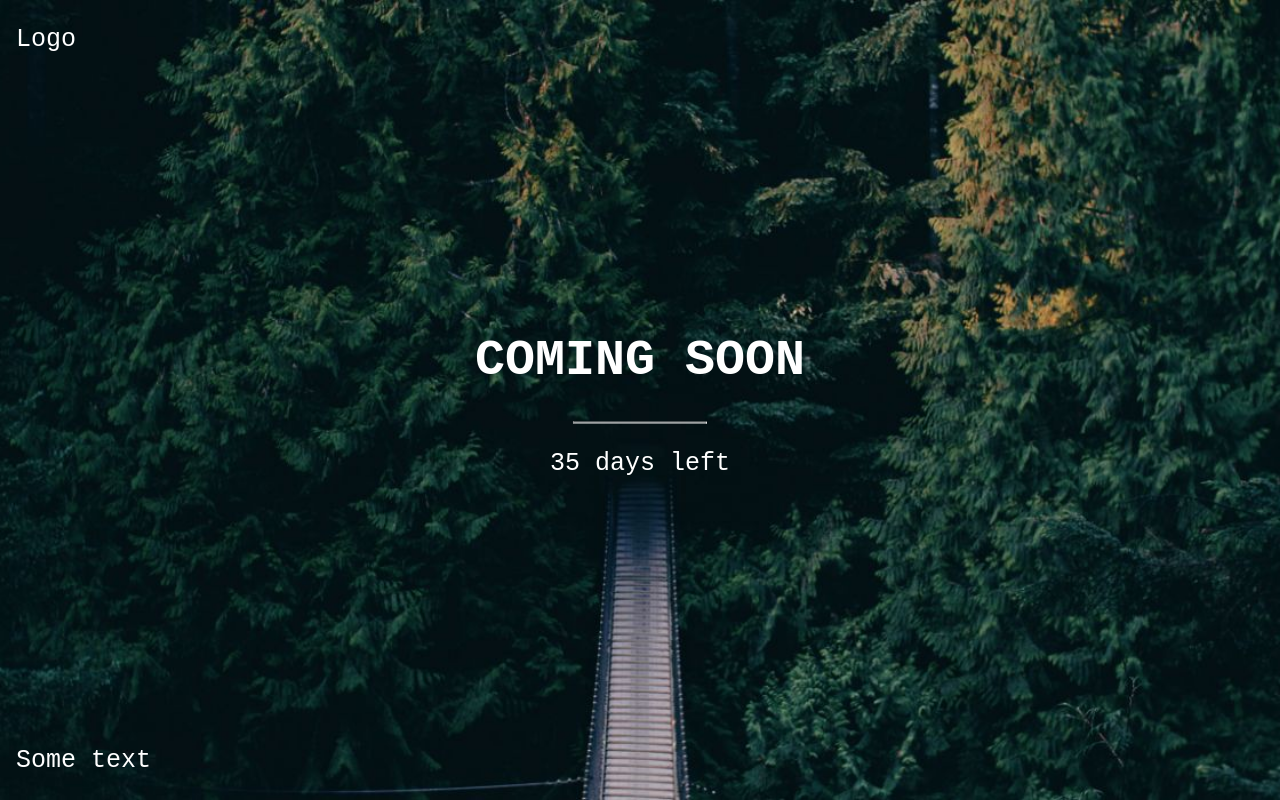
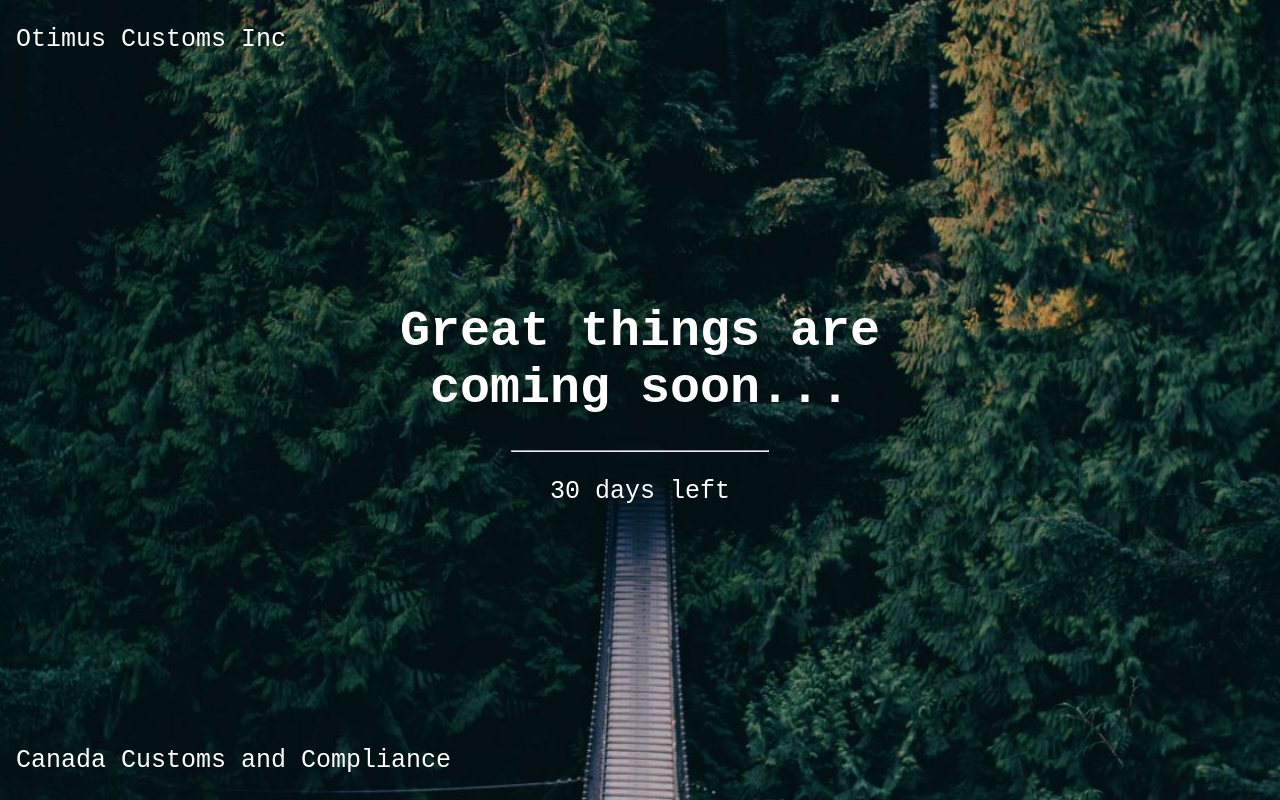
Before and after one commit to diegologo14/otimocustoms, a plain HTML site: page index.html in a window 1280 px wide. Drawn offline with Linux system fonts and the light colour scheme.

Commit message:
Update index.html

```diff
--- a/index.html
+++ b/index.html
@@ -46,15 +46,15 @@ hr {
 
 <div class="bgimg">
   <div class="topleft">
-    <p>Logo</p>
+    <p>Otimus Customs Inc</p>
   </div>
   <div class="middle">
-    <h1>COMING SOON</h1>
+    <h1>Great things are coming soon...</h1>
     <hr>
-    <p>35 days left</p>
+    <p>30 days left</p>
   </div>
   <div class="bottomleft">
-    <p>Some text</p>
+    <p>Canada Customs and Compliance</p>
   </div>
 </div>
 
```
